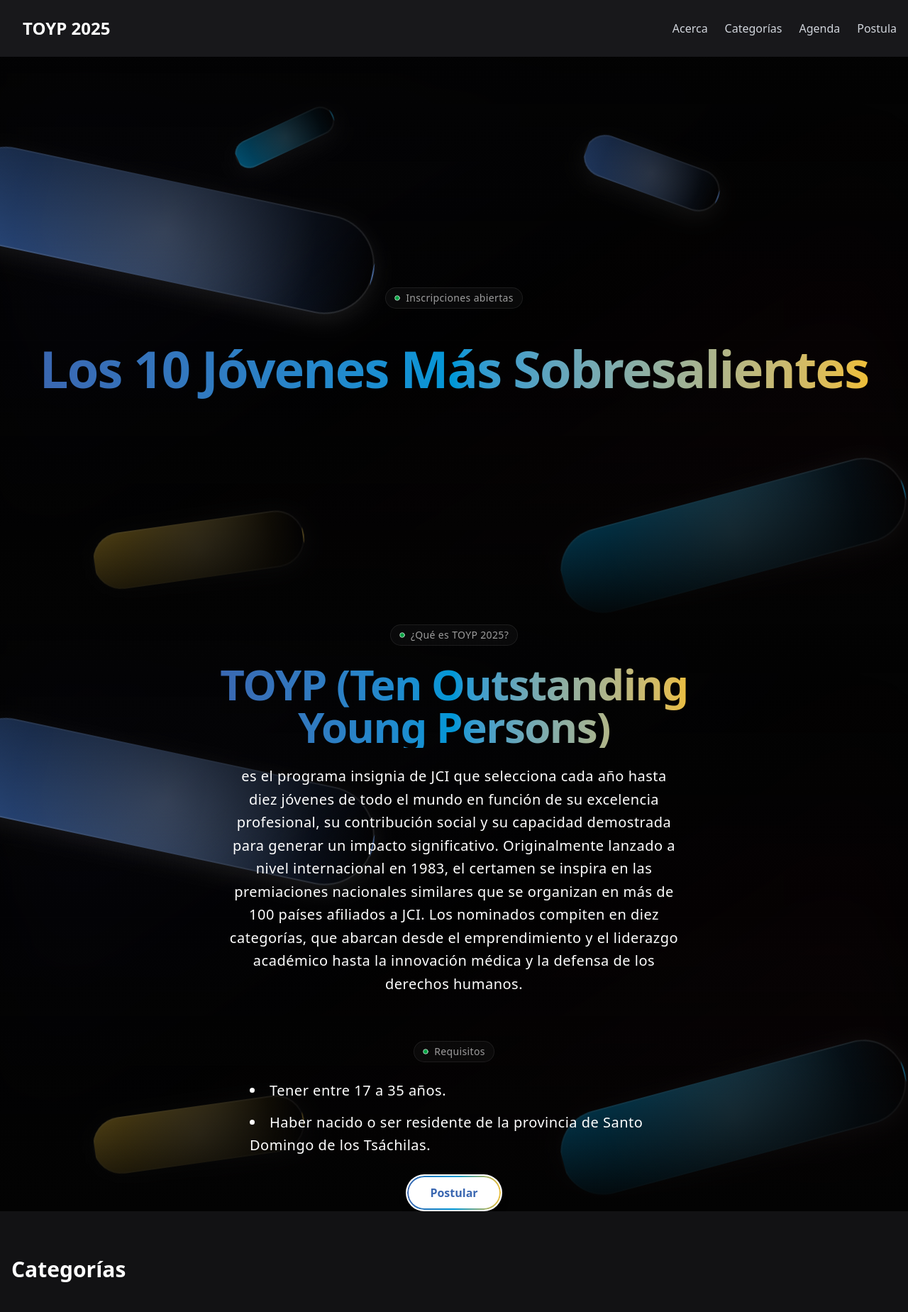
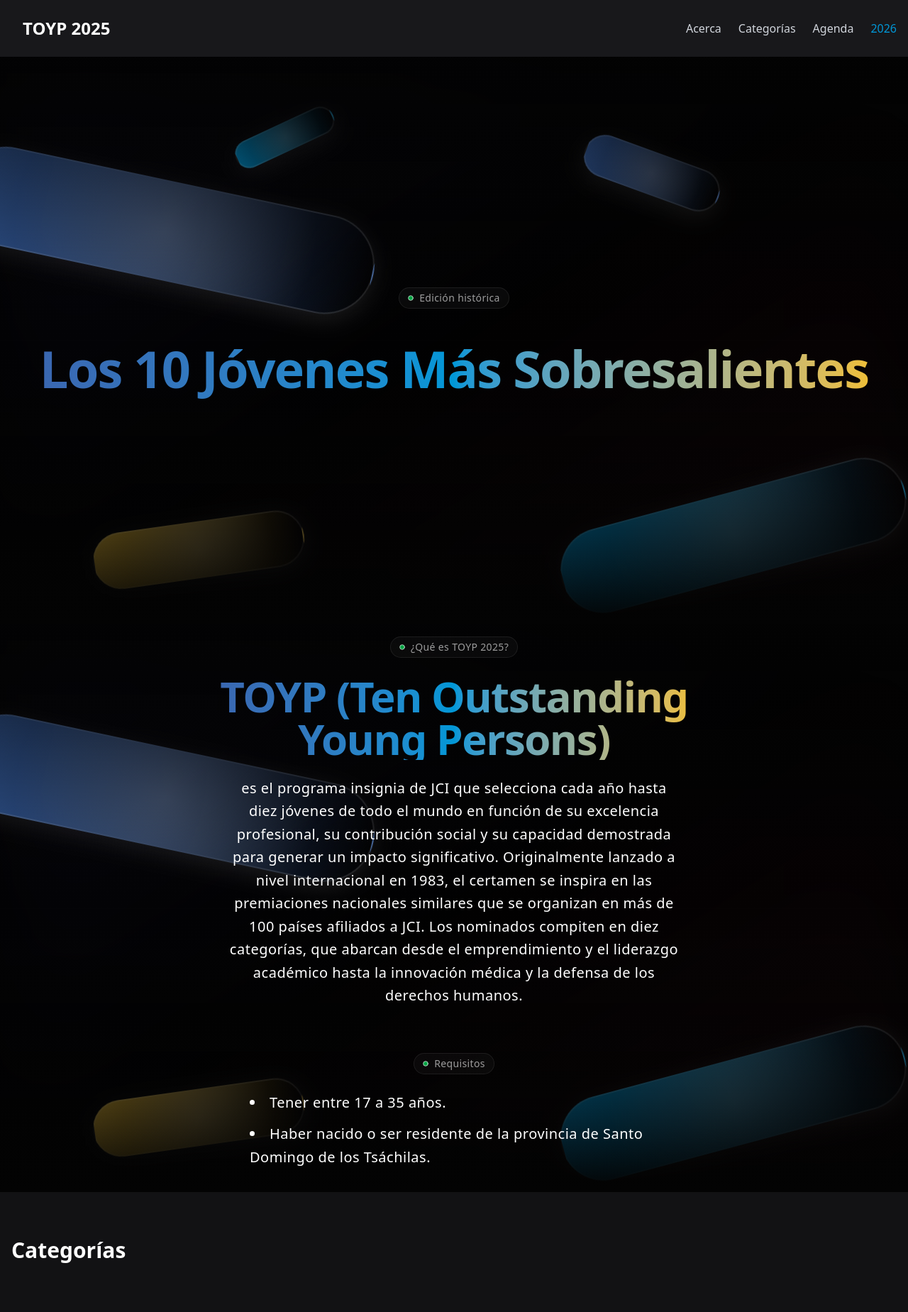
Before and after one commit to huasipango/my-toyp-landing, an Astro site: page /toyp-2025 in a window 1280 px wide. Shown: the top 1849 px of the page at 71% size. Built offline with nearby package versions, Linux system fonts and the light colour scheme; Astro itself is replaced by a stand-in of ours.

Commit message:
refactor: remove form URL from TOYP 2025 page and update descriptions for clarity and historical context

```diff
--- a/src/pages/index.astro
+++ b/src/pages/index.astro
@@ -5,8 +5,7 @@ import { HeroTOYPInfoAndCTA } from "@/components/ui/hero-toyp-info";
 import { FeaturesSectionWithHoverEffects } from "@/components/ui/feature-section-with-hover-effects";
 import { AgendaTimeline } from "@/components/ui/agenda-timeline";
 
-// Actualizar con la URL del formulario 2026 cuando esté disponible
-const formUrl = "";
+const formUrl = "https://forms.gle/UH9LeyV2kQCafxxg9";
 
 const agendaItems = [
   {
--- a/src/pages/toyp-2025.astro
+++ b/src/pages/toyp-2025.astro
@@ -6,8 +6,6 @@ import { HeroTOYPInfoAndCTA } from "@/components/ui/hero-toyp-info";
 import { FeaturesSectionWithHoverEffects } from "@/components/ui/feature-section-with-hover-effects";
 import { AgendaTimeline } from "@/components/ui/agenda-timeline";
 import "../styles/global.css";
-
-const formUrl = "https://forms.gle/t5Ep41EKL3sJ5bzj7";
 
 const agendaItems = [
 	{
@@ -35,7 +33,7 @@ const agendaItems = [
 <Layout
   theme="dark"
   title="TOYP 2025 | JCI Santo Domingo"
-  description="Descubre y postula a los 10 jóvenes más sobresalientes de Santo Domingo de los Tsáchilas. Inscripciones abiertas hasta el 05 de agosto de 2025."
+  description="Edición histórica TOYP 2025: los 10 jóvenes más sobresalientes de Santo Domingo de los Tsáchilas."
   canonical="https://jcisantodomingo.org/toyp-2025"
   year={2025}
 >
@@ -51,7 +49,7 @@ const agendaItems = [
           <li><a href="#sobre" class="hover:text-white">Acerca</a></li>
           <li><a href="#categorias" class="hover:text-white">Categorías</a></li>
           <li><a href="#agenda" class="hover:text-white">Agenda</a></li>
-          <li><a href="https://forms.gle/t5Ep41EKL3sJ5bzj7" class="hover:text-white">Postula</a></li>
+          <li><a href="/" class="text-[#0097D7] hover:text-[#0097D7]/80 transition-colors font-medium">2026</a></li>
         </ul>
       </nav>
     </div>
@@ -59,12 +57,12 @@ const agendaItems = [
 
   <!-- Hero -->
   <section id="sobre">
-    <HeroGeometric client:load variant="dark" badge="Inscripciones abiertas" title1="Los 10 Jóvenes" title2="Más Sobresalientes" />
+    <HeroGeometric client:load variant="dark" badge="Edición histórica" title1="Los 10 Jóvenes" title2="Más Sobresalientes" />
   </section>
 
   <!-- ¿Qué es TOYP? y Call to Action (fusionados) -->
   <section id="sobre">
-    <HeroTOYPInfoAndCTA client:load variant="dark" year={2025} formUrl={formUrl} />
+    <HeroTOYPInfoAndCTA client:load variant="dark" year={2025} />
   </section>
 
   <!-- Categorías (FeaturesSectionWithHoverEffects) -->
```
